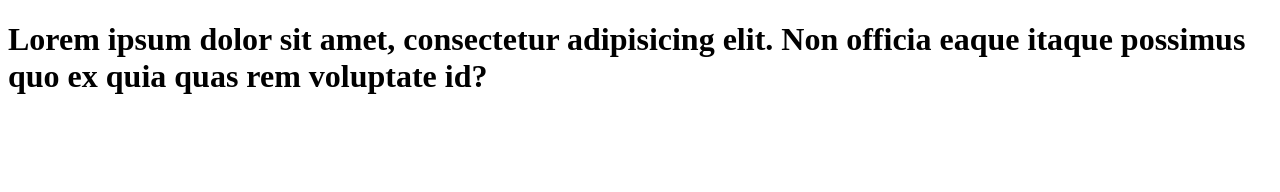
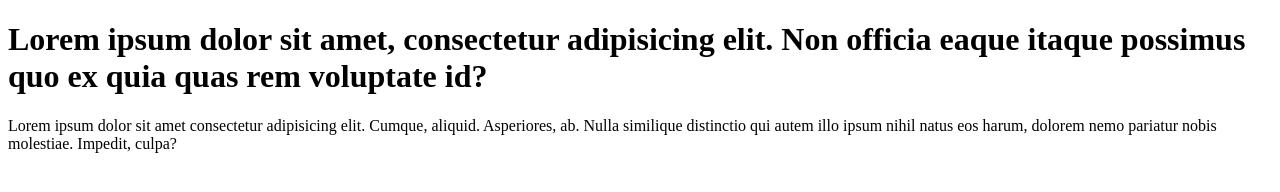
Before and after one commit to Piyushpathak17/learn-git, a plain HTML site: page index.html in a window 1280 px wide. Drawn offline with Linux system fonts and the light colour scheme.

Commit message:
add pararagraph

```diff
--- a/index.html
+++ b/index.html
@@ -6,6 +6,7 @@
   </head>
   <body>
     <h1>Lorem ipsum dolor sit amet, consectetur adipisicing elit. Non officia eaque itaque possimus quo ex quia quas rem voluptate id?</h1>
+    <p>Lorem ipsum dolor sit amet consectetur adipisicing elit. Cumque, aliquid. Asperiores, ab. Nulla similique distinctio qui autem illo ipsum nihil natus eos harum, dolorem nemo pariatur nobis molestiae. Impedit, culpa?</p>
 
   </body>
 </html>
```
